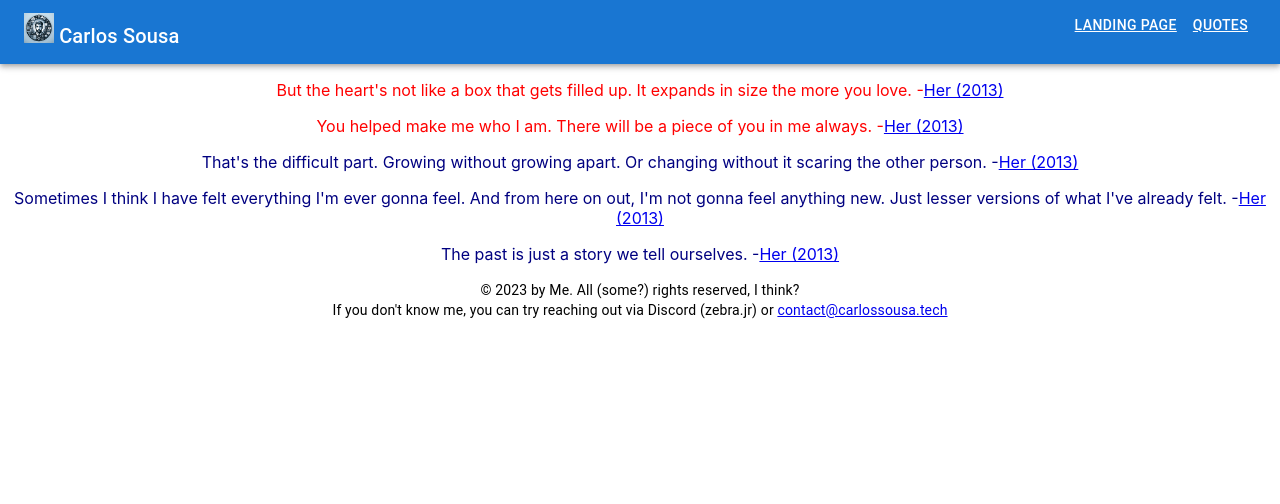
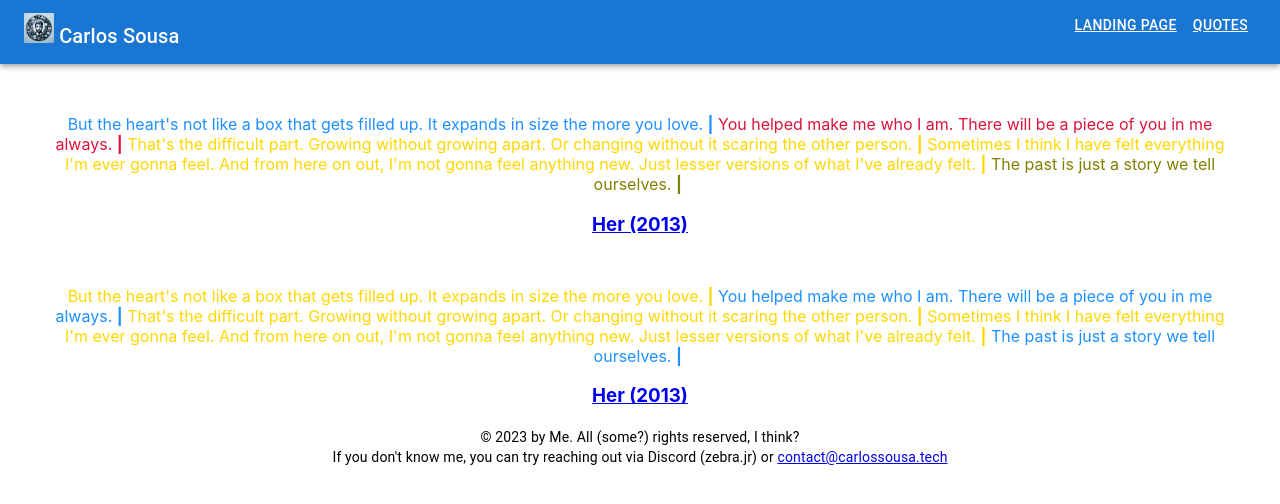
Before and after one commit to zebrajr/website, a React (Create React App) app in the folder frontend/: page /quotes in a window 1280 px wide. Shown: the top 504 px of the page. Built offline with nearby package versions, Linux system fonts and the light colour scheme.

Commit message:
update quotes ux

```diff
--- a/frontend/public/quotes/movies.json
+++ b/frontend/public/quotes/movies.json
@@ -1,27 +1,24 @@
 [
     {
         "source" : "Her (2013)",
-        "quote" : "But the heart's not like a box that gets filled up. It expands in size the more you love.",
-        "reference": "https://www.imdb.com/title/tt1798709/"
+        "reference": "https://www.imdb.com/title/tt1798709/",
+        "quotes" : [
+            "But the heart's not like a box that gets filled up. It expands in size the more you love.",
+            "You helped make me who I am. There will be a piece of you in me always.",
+            "That's the difficult part. Growing without growing apart. Or changing without it scaring the other person.",
+            "Sometimes I think I have felt everything I'm ever gonna feel. And from here on out, I'm not gonna feel anything new. Just lesser versions of what I've already felt.",
+            "The past is just a story we tell ourselves."
+        ]
     },
     {
         "source" : "Her (2013)",
-        "quote" : "You helped make me who I am. There will be a piece of you in me always.",
-        "reference": "https://www.imdb.com/title/tt1798709/"
-    },
-    {
-        "source" : "Her (2013)",
-        "quote" : "That's the difficult part. Growing without growing apart. Or changing without it scaring the other person.",
-        "reference": "https://www.imdb.com/title/tt1798709/"
-    },
-    {
-        "source" : "Her (2013)",
-        "quote" : "Sometimes I think I have felt everything I'm ever gonna feel. And from here on out, I'm not gonna feel anything new. Just lesser versions of what I've already felt.",
-        "reference": "https://www.imdb.com/title/tt1798709/"
-    },
-    {
-        "source" : "Her (2013)",
-        "quote" : "The past is just a story we tell ourselves.",
-        "reference": "https://www.imdb.com/title/tt1798709/"
+        "reference": "https://www.imdb.com/title/tt1798709/",
+        "quotes" : [
+            "But the heart's not like a box that gets filled up. It expands in size the more you love.",
+            "You helped make me who I am. There will be a piece of you in me always.",
+            "That's the difficult part. Growing without growing apart. Or changing without it scaring the other person.",
+            "Sometimes I think I have felt everything I'm ever gonna feel. And from here on out, I'm not gonna feel anything new. Just lesser versions of what I've already felt.",
+            "The past is just a story we tell ourselves."
+        ]
     }
 ]
--- a/frontend/src/pages/QuotesPage.js
+++ b/frontend/src/pages/QuotesPage.js
@@ -1,14 +1,45 @@
 import React, { useEffect, useState, useCallback } from 'react';
+
+const quoteDivContainerStyle = {
+    display: 'block',
+    justifyContent: 'center',
+    alignItems: 'center',
+    height: '100%',
+    marginTop: '50px',
+    marginBottom: '20px',
+    width: '100%',
+    paddingLeft: '50px',
+    paddingRight: '50px',
+    boxSizing: 'border-box',
+    wordWrap: 'break-word'
+}
 
 const pStyles = [
     {
         fontSize: '16px',
-        color: 'navy'
+        color: 'navy',
+        display: 'inline'
     },
     {
         fontSize: '16px',
-        color: 'red'
+        color: 'crimson',
+        display: 'inline'
     },
+    {
+        fontSize: '16px',
+        color: 'gold',
+        display: 'inline'
+    },
+    {
+        fontSize: '16px',
+        color: 'dodgerBlue',
+        display: 'inline'
+    },
+    {
+        fontSize: '16px',
+        color: 'olive',
+        display: 'inline'
+    }
 ]
 
 const useFetchData = (url) => {
@@ -24,23 +55,31 @@ const useFetchData = (url) => {
 };
 
 
-const selectRandomPStyle = (max) => {
-    return Math.floor(Math.random() * max);
+const selectRandomPStyle = () => {
+    return Math.floor(Math.random() * pStyles.length);
 }
 
 
-function QuotesPage(){
+function QuotesPage() {
     const quotesData = useFetchData('/quotes/movies.json');
 
     return (
         <div>
-            { quotesData && quotesData.map((quote, index) => (
+            {quotesData && quotesData.map((quote, index) => (
+                <div className='quotes movies' style={quoteDivContainerStyle}>
+                    {quote && quote.quotes.map((individualQuote, index) => (
                         <p
-                key={ index }
-                style={ pStyles[selectRandomPStyle(2)] }>
-                    {quote.quote} -
-                    <a href={ quote.reference } target='_blank'>{ quote.source }</a>
+                            key={index}
+                            style={pStyles[selectRandomPStyle(2)]}>
+                            {individualQuote} <b>|</b>&nbsp;
                         </p>
+                    ))}
+                    <h3>
+                        <a href={quote.reference} target='_blank'>
+                            {quote.source}
+                        </a>
+                    </h3>
+                </div>
             ))}
         </div>
     );
```
Lines whose indentation alone changed are shown as unchanged.
